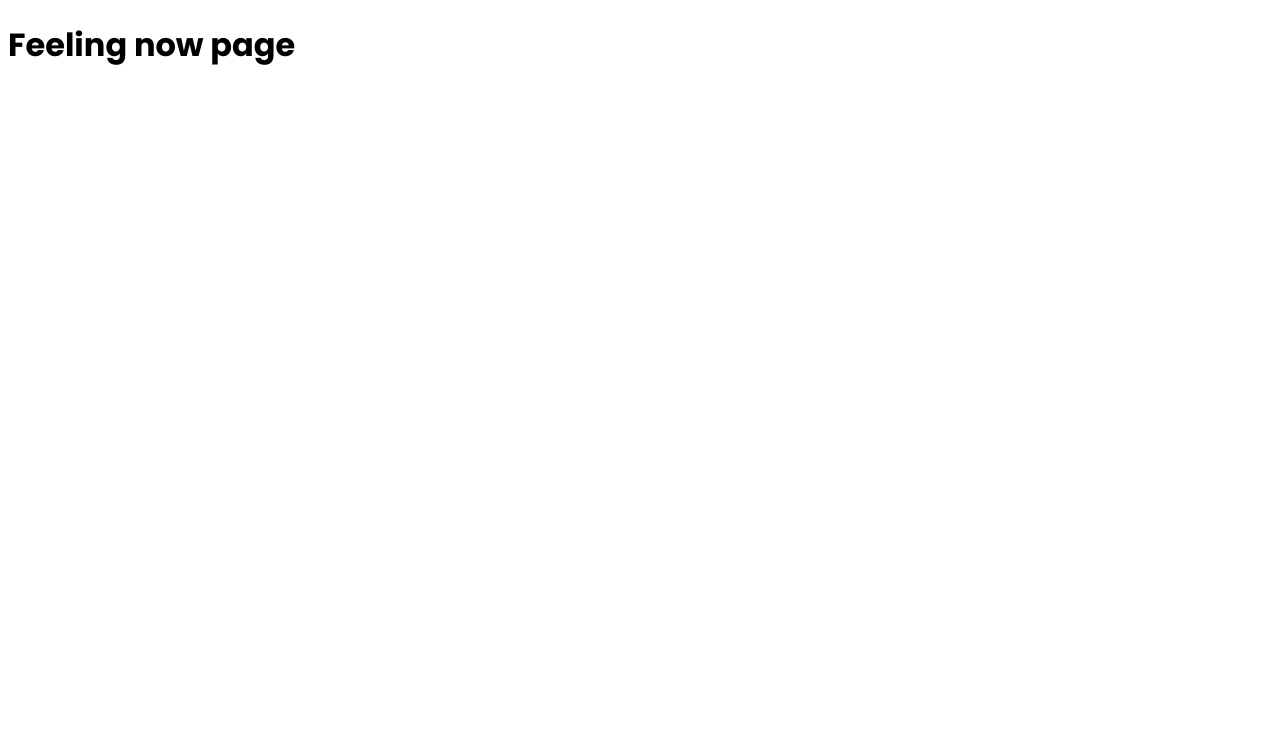
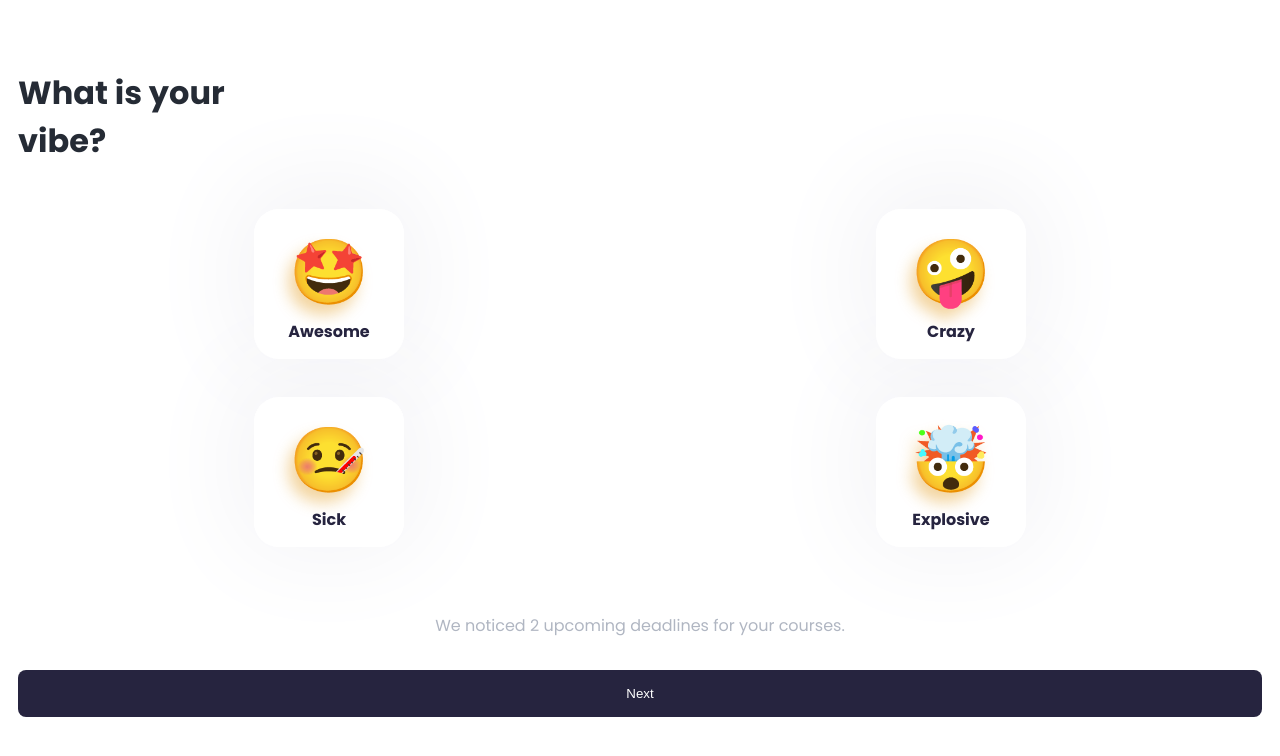
Before and after one commit to biharygergo/vibes, a React (Create React App) app: page /now in a window 1280 px wide. Shown: the top 756 px of the page. Built offline with nearby package versions, Linux system fonts and the light colour scheme.

Commit message:
feat: Vibe selector and historical view

```diff
--- a/package.json
+++ b/package.json
@@ -11,11 +11,13 @@
     "@types/react": "^16.9.56",
     "@types/react-dom": "^16.9.9",
     "@types/react-router-dom": "^5.1.6",
+    "@types/recharts": "^1.8.16",
     "@types/styled-components": "^5.1.4",
     "react": "^17.0.1",
     "react-dom": "^17.0.1",
     "react-router-dom": "^5.2.0",
     "react-scripts": "4.0.0",
+    "recharts": "^1.8.5",
     "styled-components": "^5.2.1",
     "typescript": "^4.0.5",
     "web-vitals": "^0.2.4"
--- a/src/App.tsx
+++ b/src/App.tsx
@@ -15,6 +15,7 @@ const GlobalStyle = createGlobalStyle`
   html, body {
     height: 100%;
     font-family: 'Poppins', sans-serif;
+    min-height: 100vh;
   }
 `;
 
--- a/src/pages/FeelingNowPage.tsx
+++ b/src/pages/FeelingNowPage.tsx
@@ -1,5 +1,157 @@
-import React from "react";
+import React, { useState } from "react";
+import { useHistory } from "react-router-dom";
+import styled from "styled-components";
+
+const PageLayout = styled.div`
+  display: flex;
+  flex-direction: column;
+  height: 100%;
+  padding: 10px 10px;
+`;
+
+const Header = styled.div`
+  flex: 1;
+  padding-top: 30px;
+  z-index: 99;
+`;
+
+const Selector = styled.div`
+  flex: 2;
+`;
+
+const Footer = styled.div`
+  flex: 1;
+`;
+
+const HeaderTitle = styled.h1`
+  color: ${(props) => props.theme.text};
+  margin-bottom: 40px;
+  z-index: 99;
+`;
+
+const SelectorCardWrapper = styled.div`
+  width: 50%;
+  display: inline-flex;
+  align-items: center;
+  justify-content: center;
+  margin-bottom: 30px;
+`;
+
+const SelectorCard = styled.div<{ selected?: boolean }>`
+  border-radius: 25px;
+  display: inline-flex;
+  align-items: center;
+  justify-content: center;
+  box-shadow: ${(props) => props.theme.boxShadow};
+  width: 150px;
+  height: 150px;
+  margin: 4px;
+
+  ${(props) =>
+    props.selected &&
+    `
+    border: 4px solid ${props.theme.accent};
+  `}
+`;
+
+const SelectorCardInner = styled.div`
+  background: white;
+  z-index: 99;
+  display: flex;
+  flex-direction: column;
+  align-items: center;
+  justify-content: center;
+  width: 100%;
+  height: 100%;
+  border-radius: 25px;
+`;
+
+const Emoji = styled.span`
+  font-size: 4rem;
+  text-shadow: ${(props) => props.theme.emojiShadow};
+`;
+
+const DetailsBlock = styled.div`
+  text-align: center;
+  padding: 2rem 0;
+  color: ${(props) => props.theme.lightText};
+`;
+
+const Button = styled.button`
+  border: none;
+  color: white;
+  background: ${(props) => props.theme.primary};
+  padding: 1rem 4rem;
+  width: 100%;
+  border-radius: 8px;
+
+  &:focus {
+    outline: none;
+  }
+
+  &:active {
+    transform: translateY(3px);
+    transition: transform 100ms;
+  }
+`;
+
+const EmojiText = styled.span`
+  color: ${(props) => props.theme.primary};
+  font-weight: bold;
+`;
+
+export const emojiLookup = {
+  Awesome: { emoji: "🤩", label: "Awesome", value: 5 },
+  Crazy: { emoji: "🤪", label: "Crazy", value: 3 },
+  Sick: { emoji: "🤒", label: "Sick", value: 2 },
+  Explosive: { emoji: "🤯", label: "Explosive", value: 1 },
+};
 
 export const FeelingNowPage = () => {
-  return <h1>Feeling now page</h1>;
+  const [selectedEmoji, setSelectedEmoji] = useState<number>();
+  const history = useHistory();
+
+  const emojis = [
+    { emoji: "🤩", label: "Awesome" },
+    { emoji: "🤪", label: "Crazy" },
+    { emoji: "🤒", label: "Sick" },
+    { emoji: "🤯", label: "Explosive" },
+  ];
+
+  const onNextClick = () => {
+    history.push(`/history?lastFeelingId=${selectedEmoji || ""}`);
+  };
+
+  return (
+    <PageLayout>
+      <Header>
+        <HeaderTitle>
+          What is your <br />
+          vibe?
+        </HeaderTitle>
+      </Header>
+      <Selector>
+        {emojis.map((item, index) => (
+          <SelectorCardWrapper key={item.label}>
+            <SelectorCard
+              selected={selectedEmoji === index}
+              onClick={() => setSelectedEmoji(index)}
+            >
+              <SelectorCardInner>
+                <Emoji>{item.emoji}</Emoji>
+                <EmojiText>{item.label}</EmojiText>
+              </SelectorCardInner>
+            </SelectorCard>
+          </SelectorCardWrapper>
+        ))}
+
+        <DetailsBlock>
+          We noticed 2 upcoming deadlines for your courses.
+        </DetailsBlock>
+      </Selector>
+      <Footer>
+        <Button onClick={onNextClick}>Next</Button>
+      </Footer>
+    </PageLayout>
+  );
 };
--- a/src/pages/LoadChartPage.tsx
+++ b/src/pages/LoadChartPage.tsx
@@ -1,5 +1,129 @@
 import React from "react";
+import styled from "styled-components";
+import { theme } from "../style";
+import GradientAreaChart, { AreaChartProps } from "./components/AreaChart";
+import EmojiBarChart, { EmojiBarChartProps } from "./components/EmojiBarChart";
+import { emojiLookup } from "./FeelingNowPage";
+
+const PageLayout = styled.div`
+  display: flex;
+  flex-direction: column;
+  height: 100%;
+  padding: 10px 10px;
+`;
+
+const Header = styled.div`
+  padding-top: 30px;
+  z-index: 99;
+`;
+
+const Content = styled.div``;
+
+const HeaderTitle = styled.h1`
+  color: ${(props) => props.theme.text};
+  margin-bottom: 40px;
+  z-index: 99;
+`;
+
+const ChartTitle = styled.h5`
+  color: ${(props) => props.theme.text};
+  margin-bottom: 1rem;
+`;
+
+const ChartCard = styled.div`
+  border-radius: 25px;
+  box-shadow: ${(props) => props.theme.boxShadow};
+`;
+
+const ChartCardInner = styled.div`
+  background: white;
+  border-radius: 25px;
+  padding-top: 10px;
+`;
+
+interface WorkloadData {
+  time: string;
+  value: number;
+}
+
+const mockWorkloadData: AreaChartProps<WorkloadData> = {
+  data: [
+    { time: "wed", value: 2 },
+    { time: "thu", value: 1 },
+    { time: "fri", value: 3 },
+    { time: "sat", value: 2 },
+    { time: "sun", value: 1 },
+  ],
+  dataKey: "value",
+  strokeColor: theme.accent,
+  id: "workloadchart",
+  height: 200,
+  labelKey: "time",
+};
+
+interface VibeData {
+  time: string;
+  value: number;
+  label: string;
+}
+
+const mockVibeData: VibeData[] = [
+  {
+    time: "wed",
+    label: emojiLookup.Awesome.emoji,
+    value: emojiLookup.Awesome.value,
+  },
+  {
+    time: "thu",
+    label: emojiLookup.Awesome.emoji,
+    value: emojiLookup.Awesome.value,
+  },
+  {
+    time: "fri",
+    label: emojiLookup.Crazy.emoji,
+    value: emojiLookup.Crazy.value,
+  },
+  {
+    time: "sat",
+    label: emojiLookup.Explosive.emoji,
+    value: emojiLookup.Explosive.value,
+  },
+  {
+    time: "sun",
+    label: emojiLookup.Awesome.emoji,
+    value: emojiLookup.Awesome.value,
+  },
+];
+
+const mockEmojiData: EmojiBarChartProps<VibeData> = {
+  data: mockVibeData,
+  dataKey: "value",
+  strokeColor: theme.accent,
+  id: "vibechart",
+  height: 200,
+  labelKey: "time",
+};
 
 export const LoadChartPage = () => {
-  return <h1>LoadChartPage works</h1>;
+  return (
+    <PageLayout>
+      <Header>
+        <HeaderTitle>Your vibes<br /> and workload</HeaderTitle>
+      </Header>
+      <Content>
+        <ChartTitle>Workload</ChartTitle>
+        <ChartCard>
+          <ChartCardInner>
+            <GradientAreaChart {...mockWorkloadData} />
+          </ChartCardInner>
+        </ChartCard>
+        <ChartTitle>Vibes</ChartTitle>
+        <ChartCard>
+          <ChartCardInner>
+            <EmojiBarChart {...mockEmojiData} />
+          </ChartCardInner>
+        </ChartCard>
+      </Content>
+    </PageLayout>
+  );
 };
--- /dev/null
+++ b/src/pages/components/AreaChart.tsx
@@ -0,0 +1,59 @@
+import React from "react";
+import {
+  ResponsiveContainer,
+  Area,
+  Tooltip,
+  AreaChart,
+  XAxis,
+  CartesianGrid,
+  YAxis,
+} from "recharts";
+import styled from "styled-components";
+
+export interface AreaChartProps<T> {
+  data: readonly T[];
+  dataKey: keyof T;
+  strokeColor: string;
+  id: string;
+  height?: number;
+  labelKey?: keyof T;
+}
+
+export default function GradientAreaChart<T>(props: AreaChartProps<T>) {
+  return (
+    <ResponsiveContainer width="100%" height={props.height || 120}>
+      <AreaChart
+        data={props.data as any[]}
+        margin={{ left: 0, right: 0, top: 5 }}
+      >
+        <defs>
+          <linearGradient id={props.id} x1="0" y1="0" x2="0" y2="1">
+            <stop offset="0%" stopColor={props.strokeColor} stopOpacity={0.4} />
+            <stop offset="100%" stopColor={props.strokeColor} stopOpacity={0} />
+          </linearGradient>
+        </defs>
+        <Tooltip />
+        {props.labelKey && (
+          <XAxis
+            dataKey={props.labelKey.toString()}
+            orientation="top"
+            tickLine={false}
+            padding={{ left: 20, right: 20 }}
+            tick={{fontSize: '12px'}}
+          />
+        )}
+
+        <YAxis tickCount={0} hide={true}/>
+        <CartesianGrid stroke="#f5f5f5" />
+        <Area
+          type="monotone"
+          dataKey={props.dataKey.toString()}
+          stroke={props.strokeColor}
+          strokeWidth={2}
+          fillOpacity={1}
+          fill={`url(#${props.id})`}
+        />
+      </AreaChart>
+    </ResponsiveContainer>
+  );
+}
--- /dev/null
+++ b/src/pages/components/EmojiBarChart.tsx
@@ -0,0 +1,51 @@
+import React from "react";
+import {
+  ResponsiveContainer,
+  Area,
+  Tooltip,
+  AreaChart,
+  XAxis,
+  CartesianGrid,
+  YAxis,
+  BarChart,
+  Bar,
+  LabelList,
+} from "recharts";
+import { theme } from "../../style";
+
+export interface EmojiBarChartProps<T> {
+  data: readonly T[];
+  dataKey: keyof T;
+  strokeColor: string;
+  id: string;
+  height?: number;
+  labelKey: keyof T;
+}
+
+export default function EmojiBarChart<T>(props: EmojiBarChartProps<T>) {
+  return (
+    <ResponsiveContainer width="100%" height={props.height || 120}>
+      <BarChart
+        data={props.data as any[]}
+        margin={{ left: 0, right: 0, top: 5 }}
+      >
+        <XAxis
+          dataKey={props.labelKey.toString()}
+          orientation="top"
+          tickLine={false}
+          padding={{ left: 20, right: 20 }}
+          tick={{ fontSize: "12px" }}
+        />
+        <YAxis tickCount={0} hide={true} domain={[0, 6]}/>
+        <Bar
+          dataKey={props.dataKey.toString()}
+          fill={theme.accent}
+          label={{ position: "top" }}
+          barSize={5}
+        >
+          <LabelList dataKey="label" position="top" />
+        </Bar>
+      </BarChart>
+    </ResponsiveContainer>
+  );
+}
--- a/src/style.ts
+++ b/src/style.ts
@@ -1,10 +1,13 @@
 export const theme = {
-    primary: "",
-    secondary: "",
-    accent: "",
-    text: "",
-    lightText: "",
+    primary: "#26243F",
+    secondary: "#B0B6C2",
+    accent: "#FFD436",
+    text: "#252B35",
+    lightText: "#B0B6C2",
     darkText: "",
     textOnPrimary: "",
     textOnSecondary: "",
+    background: "#FFFFFF",
+    boxShadow: "0 -10px 100px 20px #F4F4F7",
+    emojiShadow: "-6px 10px 15px rgba(224,151,17,0.40)"
   };
```
Also changed, not shown: 1 other file (tests, documents, lock files or other folders).
